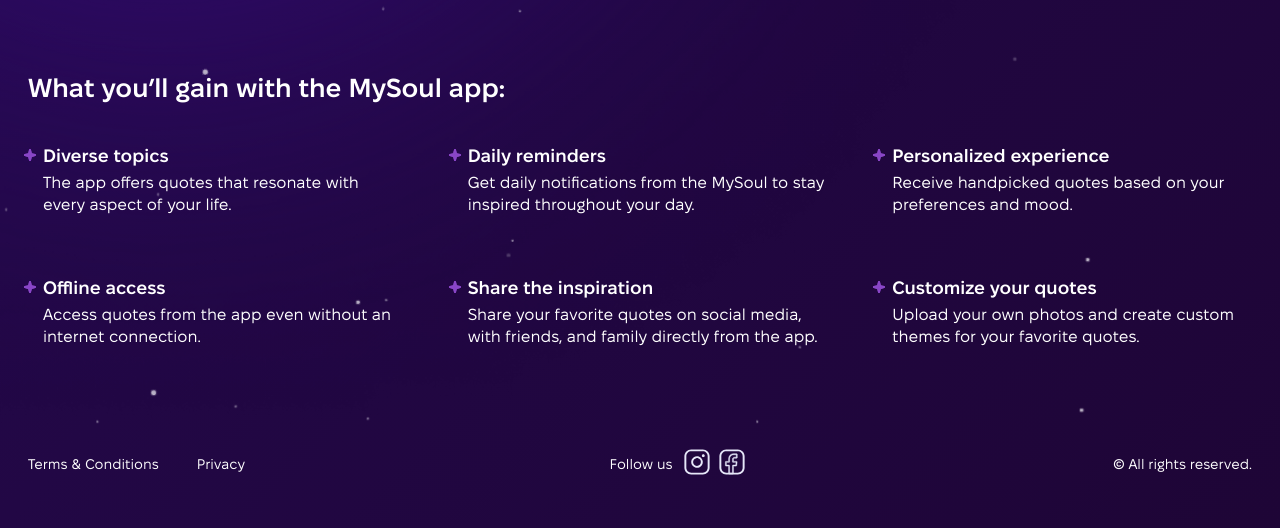
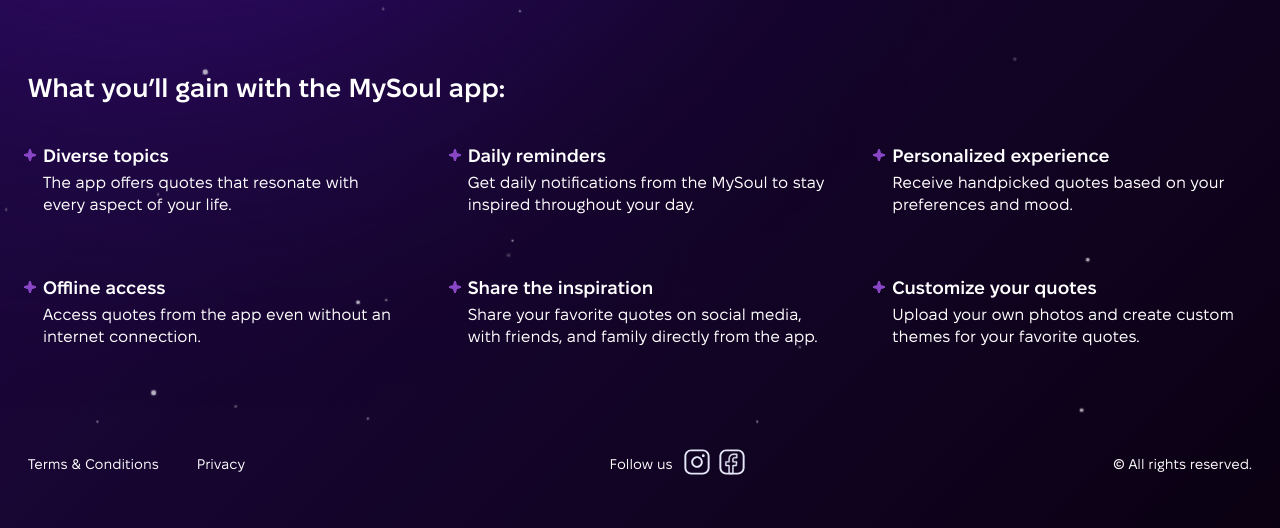
Before and after one commit to valerykonst/MotivationAdmin, a plain HTML site: page landing.html in a window 1280 px wide. Shown: the part 767-1295 px from the top of the page. Drawn offline with Linux system fonts and the light colour scheme.

Commit message:
Update landing.html

```diff
--- a/landing.html
+++ b/landing.html
@@ -26,7 +26,7 @@
             background-size: contain; */
 
             background: rgb(30,5,54);
-            background: url(images/landing/bg_new.png) no-repeat, linear-gradient(-45deg, rgba(30,5,54,1) 0%, rgba(38,10,84,1) 100%);
+            background: url(images/landing/bg_new.png) no-repeat, linear-gradient(-45deg, rgb(10 1 18) 0%, rgba(38, 10, 84, 1) 100%);
             background-size: cover;
 
             /* background: #1E0536;
```
